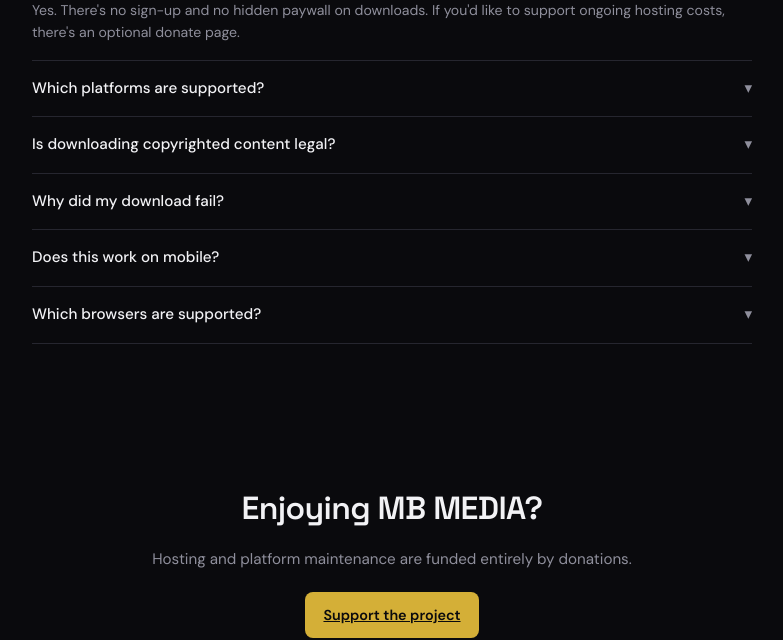
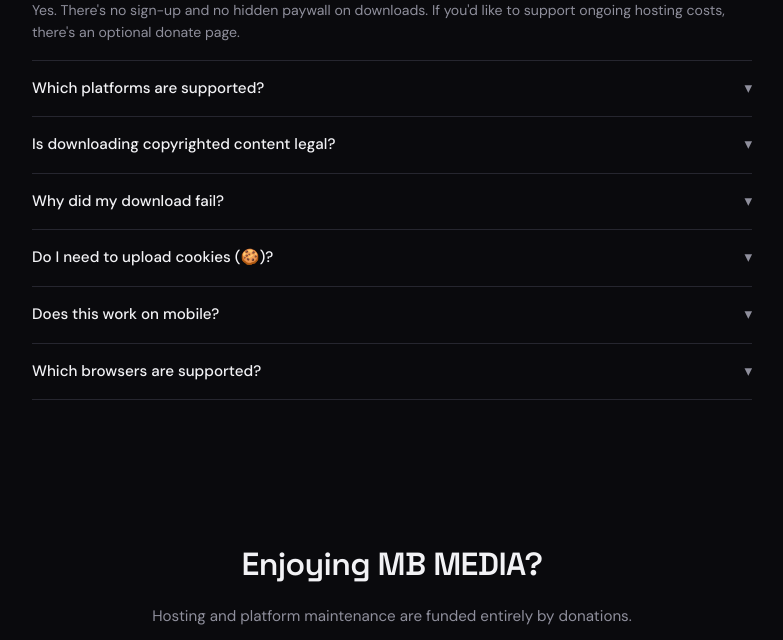
Before and after one commit to MugoJnr/mb-media, a Flask app: page / in a window 1280 px wide. Shown: the part 2508-3148 px from the top of the page, without its empty margins (248-1031 px from the left). Run offline with Flask 3, Linux system fonts and the light colour scheme; some libraries are stand-ins or nearby versions.

Commit message:
Clarify cookies upload is optional with export steps.

```diff
--- a/templates/base.html
+++ b/templates/base.html
@@ -48,7 +48,7 @@
       <li><a href="/about" data-nav="about">About</a></li>
     </ul>
     <div class="nav-actions">
-      <button class="theme-toggle" id="cookiesBtn" aria-label="Upload cookies file" title="Upload cookies.txt for private/age-gated content">🍪</button>
+      <button class="theme-toggle" id="cookiesBtn" aria-label="Upload cookies file" title="Optional: upload cookies.txt for private or blocked content">🍪</button>
       <button class="theme-toggle" id="themeToggle" aria-label="Toggle theme">🌙</button>
       <button class="hamburger" id="hamburger" aria-label="Open menu">☰</button>
     </div>
@@ -68,9 +68,19 @@
 
 <div id="cookiesModal" class="modal-overlay" style="display:none;">
   <div class="modal-panel" role="dialog" aria-labelledby="cookiesModalTitle" aria-modal="true">
-    <h3 id="cookiesModalTitle">Upload cookies.txt</h3>
-    <p class="modal-copy">YouTube/Instagram/TikTok sometimes block cloud servers. Export a Netscape cookies.txt from your browser, upload it here, and we will use it for your session only (auto-deletes after 6 hours).</p>
-    <input type="file" id="cookiesFileInput" accept=".txt" class="modal-file">
+    <h3 id="cookiesModalTitle">Cookies (optional)</h3>
+    <p class="modal-copy"><strong>Most people can skip this.</strong> Normal public downloads do not need your cookies. Upload only if a video fails because it is private, age-gated, or the site keeps blocking the request.</p>
+    <div class="modal-steps">
+      <p class="modal-steps-title">How to export cookies.txt</p>
+      <ol>
+        <li>Install a browser extension that exports <strong>Netscape cookies.txt</strong> (Chrome/Edge: “Get cookies.txt LOCALLY”; Firefox: “cookies.txt”).</li>
+        <li>Open the site in your browser and log in (YouTube, Instagram, etc.).</li>
+        <li>On that site’s tab, use the extension → <strong>Export</strong> / <strong>Download</strong> as <code>cookies.txt</code>.</li>
+        <li>Upload that file below. We use it only for your browser session and auto-delete it after 6 hours.</li>
+      </ol>
+      <p class="modal-note">Never share your cookies file — it can give access to your logged-in account.</p>
+    </div>
+    <input type="file" id="cookiesFileInput" accept=".txt,text/plain" class="modal-file" aria-label="Choose cookies.txt file">
     <div class="modal-actions">
       <button class="btn btn-gold" id="cookiesUploadConfirm">Upload</button>
       <button class="btn btn-ghost" id="cookiesModalClose">Cancel</button>
--- a/templates/index.html
+++ b/templates/index.html
@@ -217,11 +217,15 @@
       </div>
       <div class="faq-item">
         <div class="faq-q">Why did my download fail? <span class="chev">▾</span></div>
-        <div class="faq-a">Some content is geo-restricted, private, or age-gated by the source platform and can't be fetched. If a link consistently fails, try a different quality option or confirm the video is still public.</div>
+        <div class="faq-a">Some content is geo-restricted, private, or age-gated by the source platform and can't be fetched. If a link consistently fails, try a different quality option or confirm the video is still public. YouTube on cloud hosts can also be rate-limited — wait and retry, or check the notice banner.</div>
+      </div>
+      <div class="faq-item">
+        <div class="faq-q">Do I need to upload cookies (🍪)? <span class="chev">▾</span></div>
+        <div class="faq-a">Usually no. Public TikTok, Instagram, and most open videos work without it. Use the cookie button only for private/age-gated content, or when a platform keeps blocking the request. Export a Netscape cookies.txt from your logged-in browser (via an extension like “Get cookies.txt LOCALLY”), then upload it — it stays on your session and auto-deletes after 6 hours. Don’t share that file with anyone.</div>
       </div>
       <div class="faq-item">
         <div class="faq-q">Does this work on mobile? <span class="chev">▾</span></div>
-        <div class="faq-a">Yes — the site is fully responsive. Clipboard auto-detect depends on your mobile browser's clipboard permissions.</div>
+        <div class="faq-a">Yes — the site is fully responsive. Clipboard auto-detect depends on your mobile browser's clipboard permissions. After a download finishes, tap Save file to keep it on your device.</div>
       </div>
       <div class="faq-item">
         <div class="faq-q">Which browsers are supported? <span class="chev">▾</span></div>
```
Also changed, not shown: static/css/style.css (+36 -2 lines).
